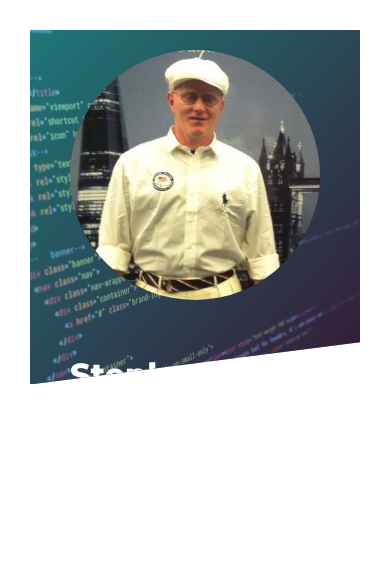
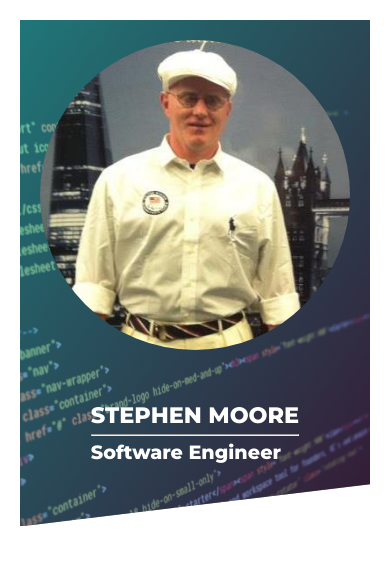
Before and after one commit to judo2000/portfolio, a plain HTML site: page index.html in a window 390 px wide. Drawn offline with Linux system fonts and the light colour scheme.

Commit message:
Added media queries to get header to work on small screens

```diff
--- a/assets/css/style.css
+++ b/assets/css/style.css
@@ -1,43 +1,23 @@
 * {
-    margin: 0px;
-    padding: 0px;
+    margin: 0;
+    padding: 0;
     box-sizing: border-box;
 }
 
 body {
     font-family: 'Montserrat', sans-serif;
     font-weight: 400;
-    font-size: 1em;
     line-height: 1.7;
     color: #777;
-    padding: 30px;
+    padding: 20px;
 }
-
-/* .main-header {
-    display: flex;
-     Defines how to distribute the empty space between child elements
-    padding: 60px;
-    background: #13293d;
-    color: #fff;
-  } */
-
-/* .header {
-    display: flex;
-    height: 35vh;
-    background-image: linear-gradient(
-        to right bottom,
-        rgba(128, 214, 113, 0.8),
-        rgba(40, 180, 131, 0.8));
-    background-size: cover;
-    background-position: top;
-    clip-path: polygon(0 0, 100% 0, 100% 25vh, 0 100%);
-    position: relative;
-} */
 
 .header {
     display: flex;
     flex-wrap: wrap;
-    height: 42vh;
+    /* I learned to do the backgrand gradient over the image from
+    Advanced CSS and Sass: Flexbox, Grid, Annimation and More! - by Jonas Schmedtmann at https://www.udemy.com/ */
+    height: 30vh;
     background-image: linear-gradient(
         to right bottom,
         rgba(12, 186, 186, 0.5),
@@ -45,31 +25,41 @@ body {
         url(../img/code.jpg);
     background-size: cover;
     background-position: top;
-    clip-path: polygon(0 0, 100% 0, 100% 37vh, 0 100%);
+    clip-path: polygon(0 0, 100% 0, 100% 25vh, 0 100%);
    /* Defines how to distribute the empty space between child elements */
    color: #fff;
+   padding: 20px;
+
 }
 
 .header_img {
     text-align: center;
     align-items: center;
-      padding: 20px 40px 0 40px;
 }
 
 .header_img img {
     width: 100%;
-    border-radius: 100%;
+    border-radius: 820%;
+    padding-bottom: 0;
 }
 
 .head_text {
     display: flex;
     margin: 0 auto;
-
 }
 
 .text_box {
     justify-content: center;
-      padding: 40px;
+  }
+
+.text_box h1 {
+    font-size: 3em;
+    text-transform: uppercase;
+    padding-top: 0;
+}
+
+.text_box h2 {
+    font-size: 2em;
 }
 
 hr {
@@ -77,3 +67,17 @@ hr {
     justify-content: center;
 
 }
+
+@media screen and (max-width: 576px) {
+    .text_box h1 {
+      font-size: 1.4em;
+    }
+    .text_box h2 {
+        font-size: 1.2em;
+    }
+
+    .header {
+        height: 60vh;
+        clip-path: polygon(0 0, 100% 0, 100% 55vh, 0 100%);
+    }
+  }
--- a/index.html
+++ b/index.html
@@ -19,6 +19,8 @@
             <div class="text_box">
                <h1>Stephen Moore</h1>
                <hr>
+               <h2>Software Engineer</h2>
+               </span>
             </div>
         </div>
     </header>
```
Lines whose indentation alone changed are shown as unchanged.
